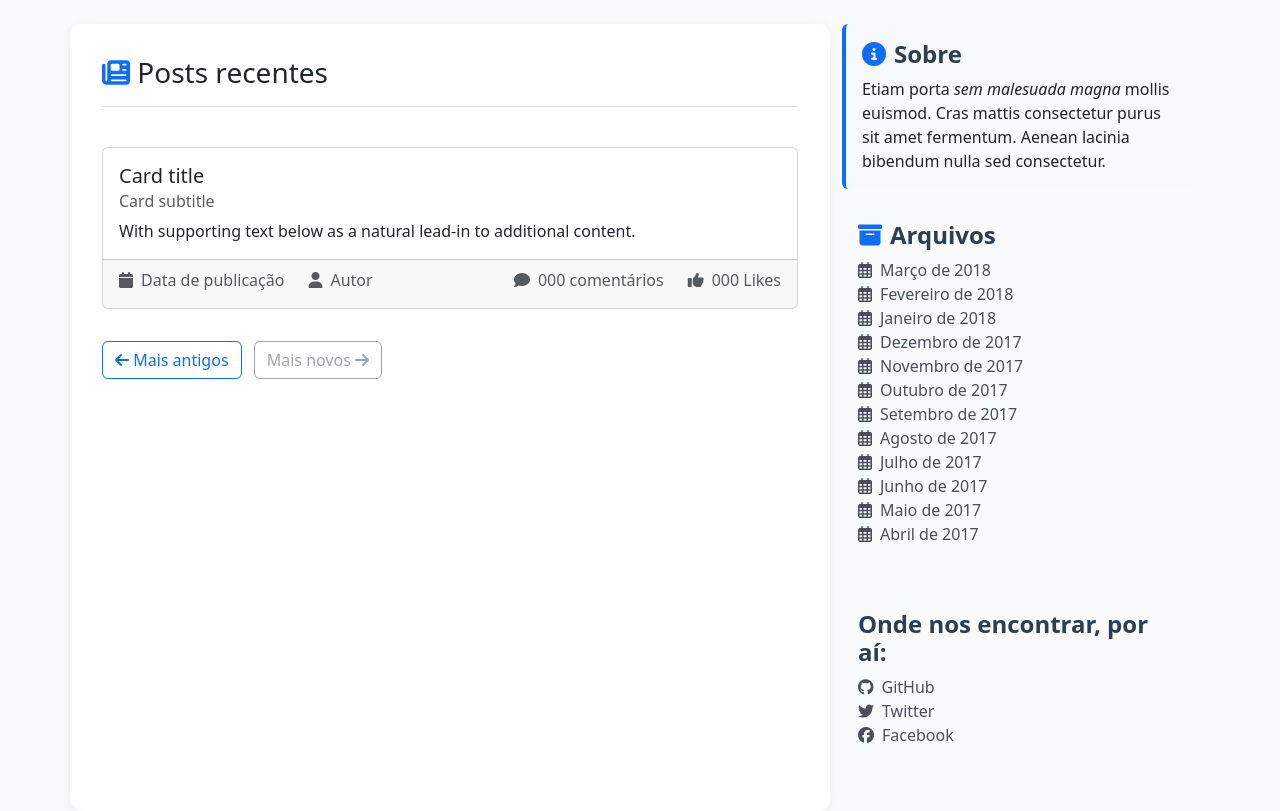
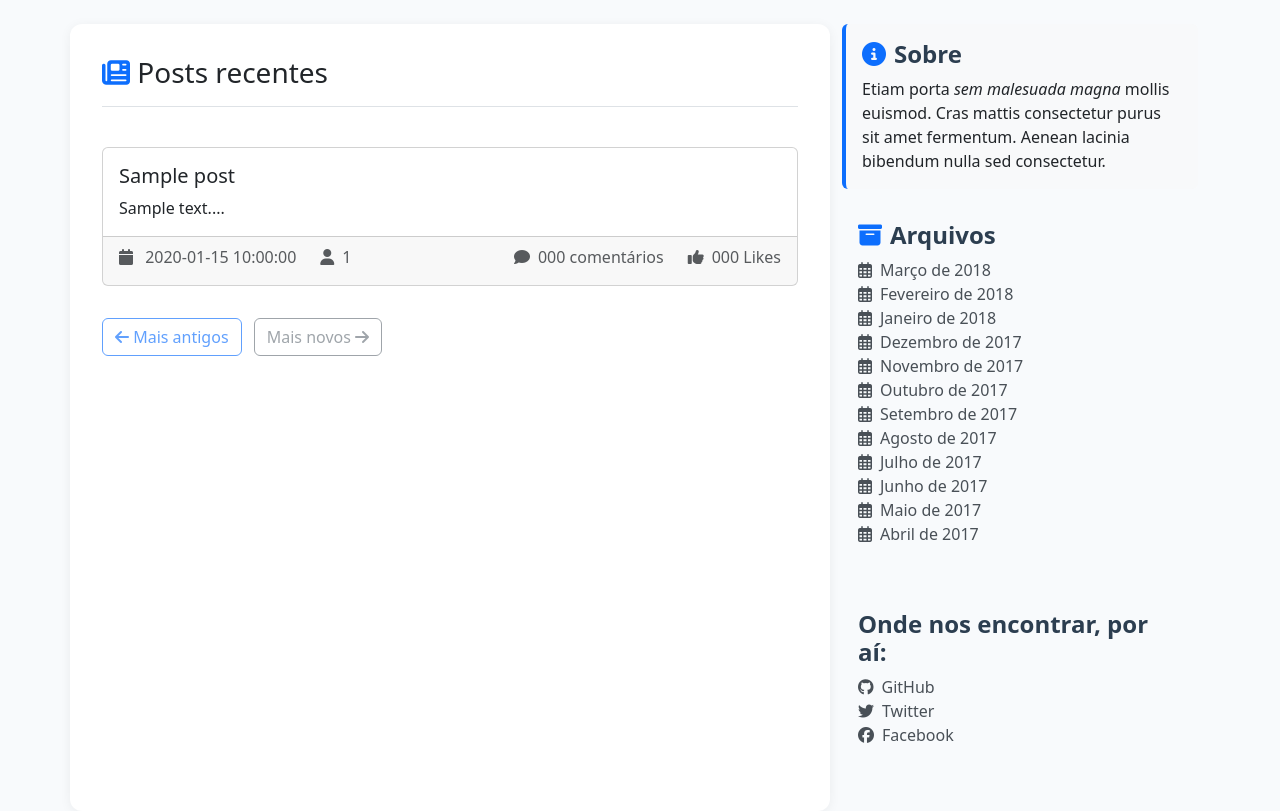
Before and after one commit to Na18k/blog, a Flask app: template templates/posts_index.html in a window 1280 px wide. Shown: the part 60-871 px from the top of the page. Run offline with Flask 3, Linux system fonts and the light colour scheme; the template is opened without the code that fills it: most values are stand-ins (such as "Sample title", 1, 10 or a date in 2020); parts of the project's set-up code (start-up, migrations or seed data) failed here and were passed over; some libraries are stand-ins or nearby versions.

Commit message:
Feito a mostragem de posts públicos publicados

```diff
--- a/templates/posts_index.html
+++ b/templates/posts_index.html
@@ -1,5 +1,4 @@
 {% extends 'template.html' %}
-
 
 {% block content %}
 <h3 class="pb-3 mb-2 font-italic border-bottom">
@@ -8,17 +7,20 @@
 <div class="section pt-4 pb-4">
 
     <!-- Inicio Card Post -->
+    {% for post in posts %}
     <a href="#" class="text-decoration-none text-reset">
         <div class="card mb-2 mt-2">
             <div class="card-body">
-                <h5 class="card-title">Card title</h5>
-                <h6 class="card-subtitle mb-2 text-body-secondary">Card subtitle</h6>
-                <p class="card-text">With supporting text below as a natural lead-in to additional content.</p>
+                <h5 class="card-title">{{ post['title'] }}</h5>
+                <p class="card-text">{{ post['content'] }}...</p>
             </div>
             <div class="card-footer text-body-secondary d-flex justify-content-between">
                 <div class="d-flex justify-content-between mb-2">
-                    <span class="me-4"><i class="fa-solid fa-calendar me-2"></i>Data de publicação</span>
-                    <span><i class="fa-solid fa-user me-2"></i>Autor</span>
+                    <span class="me-4">
+                        <i class="fa-solid fa-calendar me-2"></i>
+                        {{ post['created_at'] if post['created_at'] else '' }}
+                    </span>
+                    <span><i class="fa-solid fa-user me-2"></i>{{ post['user_id'] }}</span>
                 </div>
                 <div class="d-flex justify-content-between">
                     <span class="me-4"><i class="fa-solid fa-comment me-2"></i>000 comentários</span>
@@ -27,11 +29,22 @@
             </div>
         </div>
     </a>
+    {% endfor %}
     <!-- Fim Card Post -->
 
 </div>
 <nav class="blog-pagination">
-    <a class="btn btn-outline-primary" href="#"><i class="fas fa-arrow-left"></i> Mais antigos</a>
+    {% if page > 1 %}
+    <a class="btn btn-outline-primary" href="{{ url_for('index', page=page-1) }}"><i class="fas fa-arrow-left"></i> Mais antigos</a>
+    {% else %}
+    <a class="btn btn-outline-primary disabled" href="#"><i class="fas fa-arrow-left"></i> Mais antigos</a>
+    {% endif %}
+
+    {% if page < total_pages %}
+    <a class="btn btn-outline-secondary" href="{{ url_for('index', page=page+1) }}">Mais novos <i class="fas fa-arrow-right"></i></a>
+    {% else %}
     <a class="btn btn-outline-secondary disabled" href="#">Mais novos <i class="fas fa-arrow-right"></i></a>
+    {% endif %}
 </nav>
+
 {% endblock %}
```
Also changed, not shown: database.py (+20 -5 lines).
